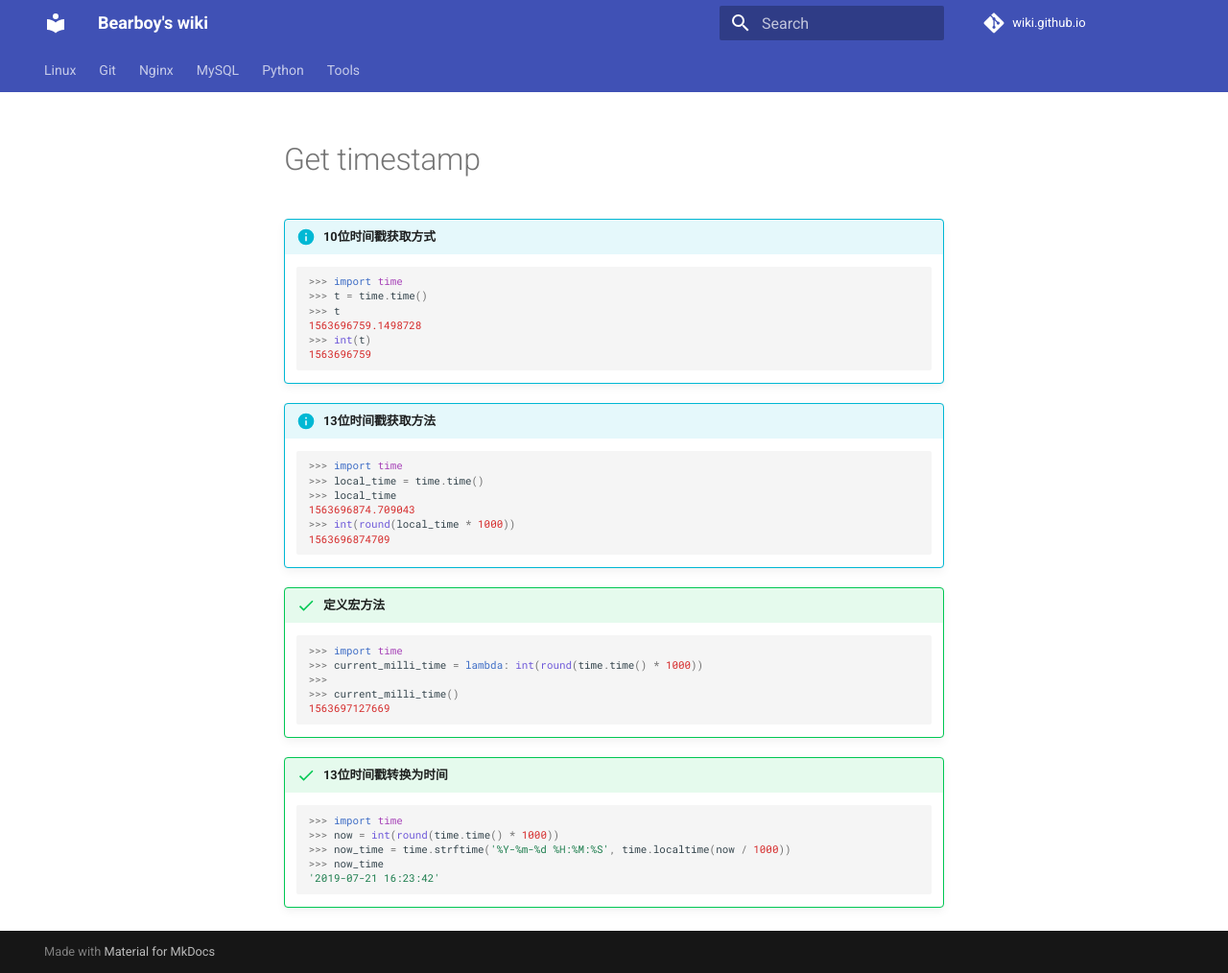
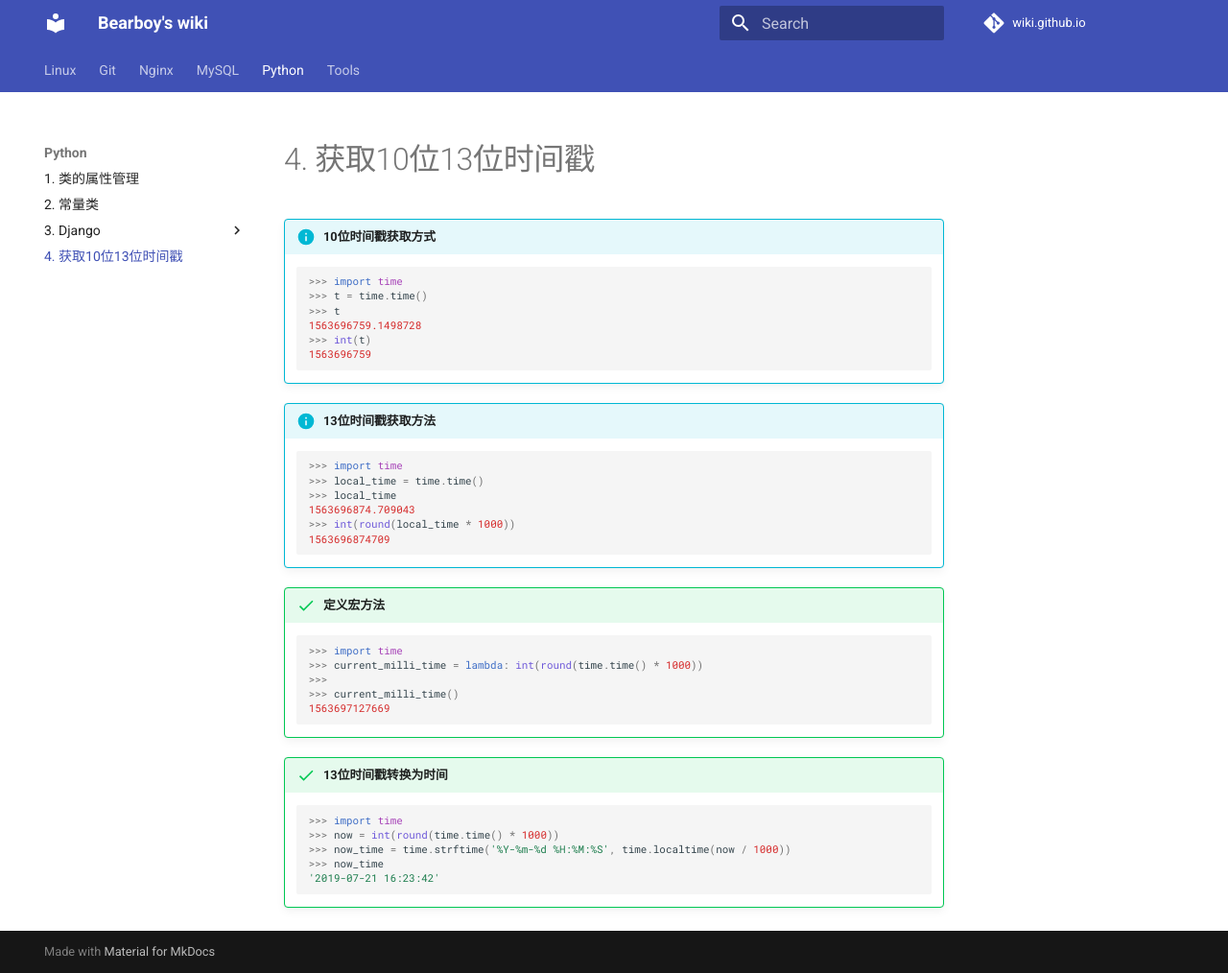
Before and after one commit to FantBoy/wiki.github.io, an MkDocs documentation site: the page built from docs/Python/get_timestamp.md, in a window 1280 px wide and 1014 px high. Shown: the whole window at 96% size. Built offline with MkDocs 1.6.1 and Material for MkDocs 9.7.7, drawn with Linux system fonts in a browser that asks for light colours; comment, search, counter and statistics services are not loaded.

Commit message:
add page

```diff
--- a/mkdocs.yml
+++ b/mkdocs.yml
@@ -64,6 +64,7 @@ nav:
       - 2. 常量类: Python/constants_class.md
       - 3. Django:
           - 为model添加自动化log: Python/Django/django-model-log.md
+      - 4. 获取10位13位时间戳: Python/get_timestamp.md
   - Tools:
       - 1. Jetbrains:
           - activation-code: Tools/Jetbrains/jetbrains-activation-code.md
```
